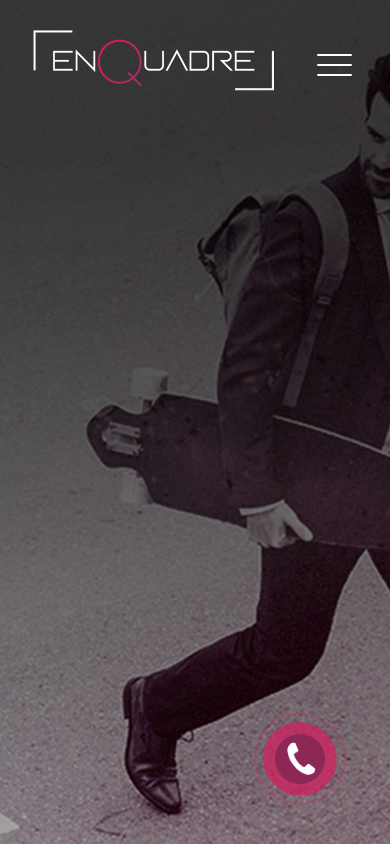
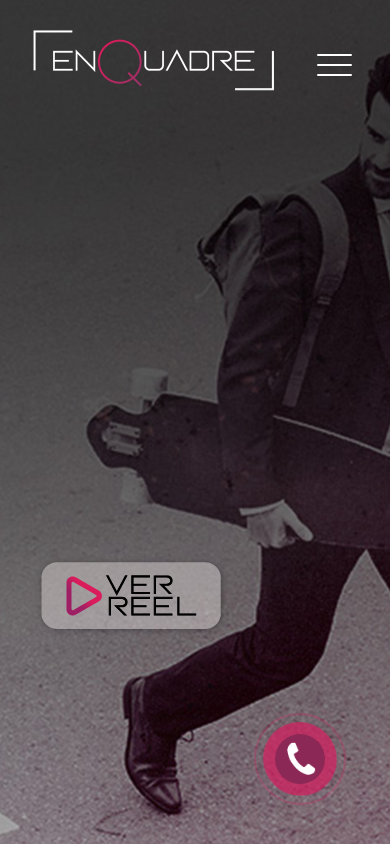
Before and after one commit to cristiansot/enquadre-website, a React (Create React App) app: page / in a window 390 px wide. Built offline with nearby package versions, Linux system fonts and the light colour scheme.

Commit message:
Fixed verReel button

```diff
--- a/src/App.css
+++ b/src/App.css
@@ -202,7 +202,10 @@ h3 {
   button {
     margin-top: 350px;
     margin-left: -100px;
+  }
 
+  .verReel {
+    margin-left: -130px;
   }
 
   h2{
--- a/src/assets/css/lightbox.css
+++ b/src/assets/css/lightbox.css
@@ -6,7 +6,6 @@
     height: 100%;
     justify-content: center;
     background: rgba(0, 0, 0, 0.575);
-
   }
 
   .lightbox-container {
--- a/src/components/Code.js
+++ b/src/components/Code.js
@@ -213,7 +213,7 @@ const Code = () => {
         className="fifth"
         bgUrl={contacto}
       >
-         <h3 className='email'>
+        <h3 className='email'>
           e-mail: marcelo@enquadre.cl
         </h3>
         <h3 className='movil' href="tel:+56993595606" >
```
